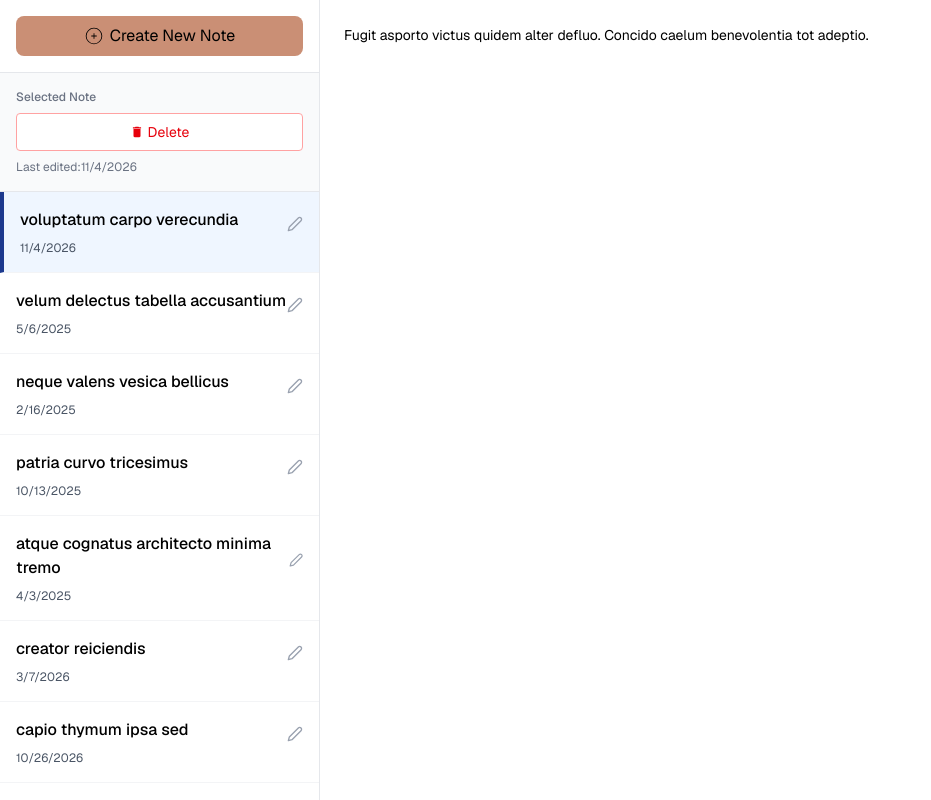
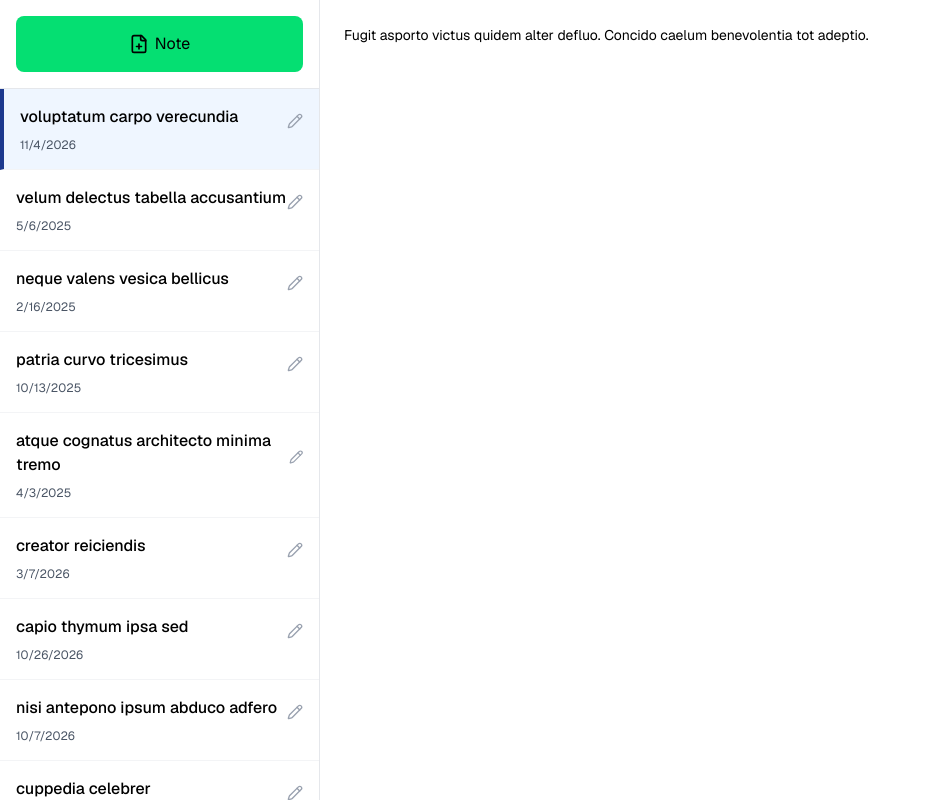
Before and after one commit to ValgusNguyen/blankspace, a Next.js app in the folder frontend/: page / in a window 1280 px wide. Shown: the whole page, without its empty margins (0-931 px from the left). Built offline with nearby package versions, Linux system fonts and the light colour scheme.

Commit message:
refactor: track current note state not just title

```diff
--- a/frontend/src/app/page.tsx
+++ b/frontend/src/app/page.tsx
@@ -2,9 +2,7 @@
 import mockNotes from "@/data/mockNotes";
 import { DateTime } from "luxon";
 import { useRef, useState } from "react";
-import { CiCirclePlus } from "react-icons/ci";
-import { FiEdit2 } from "react-icons/fi";
-import { MdDelete } from "react-icons/md";
+import { LuFilePlus, LuPencil } from "react-icons/lu";
 import { UUIDTypes, v7 as uuidv7 } from "uuid";
 
 type Note = {
@@ -17,22 +15,21 @@ type Note = {
 const NotesApp = () => {
   const [notes, setNotes] = useState(mockNotes);
 
-  const [selectedNoteTitle, setSelectedNoteTitle] = useState(notes[0].title);
+  const [currentNote, setCurrentNote] = useState(notes[0]);
   const textAreaRef = useRef<HTMLTextAreaElement>(null);
   const [editedNoteId, setEditedNoteId] = useState<UUIDTypes | null>(null);
   const [editedTitle, setEditedTitle] = useState("");
 
-  const currentNote =
-    notes.find((note) => note.title === selectedNoteTitle) || notes[0];
+  const handleContentChange = (newContent: string) => {
+    const updatedNote = { ...currentNote, content: newContent };
 
-  const handleContentChange = (newContent: string) => {
     setNotes((prevNotes) =>
-      prevNotes.map((note) =>
-        note.title === selectedNoteTitle
-          ? { ...note, content: newContent }
-          : note,
-      ),
+      prevNotes.map((note) => {
+        return note.id === currentNote.id ? updatedNote : note;
+      }),
     );
+
+    setCurrentNote(updatedNote);
   };
 
   const handleNewNote = () => {
@@ -44,24 +41,11 @@ const NotesApp = () => {
     };
 
     setNotes([newNote, ...notes]);
-    setSelectedNoteTitle(newNote.title);
+    setCurrentNote(newNote);
 
     if (textAreaRef.current) {
       textAreaRef.current.focus();
     }
-  };
-
-  const handleDeleteNote = () => {
-    if (notes.length === 1) {
-      alert("Cannot delete the last note!");
-      return;
-    }
-
-    const updatedNotes = notes.filter(
-      (note) => note.title !== selectedNoteTitle,
-    );
-    setNotes(updatedNotes);
-    setSelectedNoteTitle(updatedNotes[0].title);
   };
 
   const handleEditTitle = (note: Note) => {
@@ -82,7 +66,6 @@ const NotesApp = () => {
       ),
     );
 
-    setSelectedNoteTitle(trimmedTitle);
     setEditedNoteId(null);
   };
 
@@ -94,31 +77,11 @@ const NotesApp = () => {
         <div className="p-4 border-b border-gray-200">
           <button
             onClick={handleNewNote}
-            className="flex items-center cursor-pointer justify-center w-full bg-[#ca8f75] text-black py-2 px-4 rounded-lg hover:bg-[#9e664e] transition disabled:opacity-50 disabled:cursor-not-allowed"
+            className="flex items-center cursor-pointer justify-center w-full bg-green-400 text-black p-4 rounded-lg hover:bg-green-500 transition"
           >
-            <CiCirclePlus className="text-xl" />
-            <h2 className="pl-1.5">Create New Note</h2>
+            <LuFilePlus className="text-xl" />
+            <h2 className="pl-1.5">Note</h2>
           </button>
-        </div>
-
-        {/* Selected Note Actions */}
-        <div className="p-4 border-b border-gray-200 bg-gray-50">
-          <div className="text-xs font-medium text-gray-500 mb-2">
-            Selected Note
-          </div>
-          <div className="flex gap-2">
-            <button
-              onClick={handleDeleteNote}
-              className="flex-1 flex items-center justify-center gap-1 px-3 py-2 text-sm text-red-600 bg-white border border-red-300 rounded hover:bg-red-50 cursor-pointer"
-            >
-              <MdDelete />
-              <span>Delete</span>
-            </button>
-          </div>
-          <div className="text-xs text-gray-500 mt-2">
-            Last edited:
-            {DateTime.fromJSDate(currentNote.date).toLocaleString()}
-          </div>
         </div>
 
         {/* Notes List */}
@@ -127,11 +90,11 @@ const NotesApp = () => {
             <div
               key={note.id}
               className={`p-4 border-b border-gray-100 cursor-pointer hover:bg-gray-50 ${
-                selectedNoteTitle === note.title
+                currentNote.id === note.id
                   ? "bg-blue-50 border-l-4 border-l-blue-900"
                   : ""
               }`}
-              onClick={() => setSelectedNoteTitle(note.title)}
+              onClick={() => setCurrentNote(note)}
             >
               {editedNoteId === note.id ? (
                 <div className="flex items-center gap-2">
@@ -151,7 +114,7 @@ const NotesApp = () => {
               ) : (
                 <div className="flex justify-between items-center">
                   <h3 className="font-medium mb-2">{note.title}</h3>
-                  <FiEdit2
+                  <LuPencil
                     className="text-gray-400 hover:text-blue-600"
                     onClick={(e) => {
                       e.stopPropagation();
```
